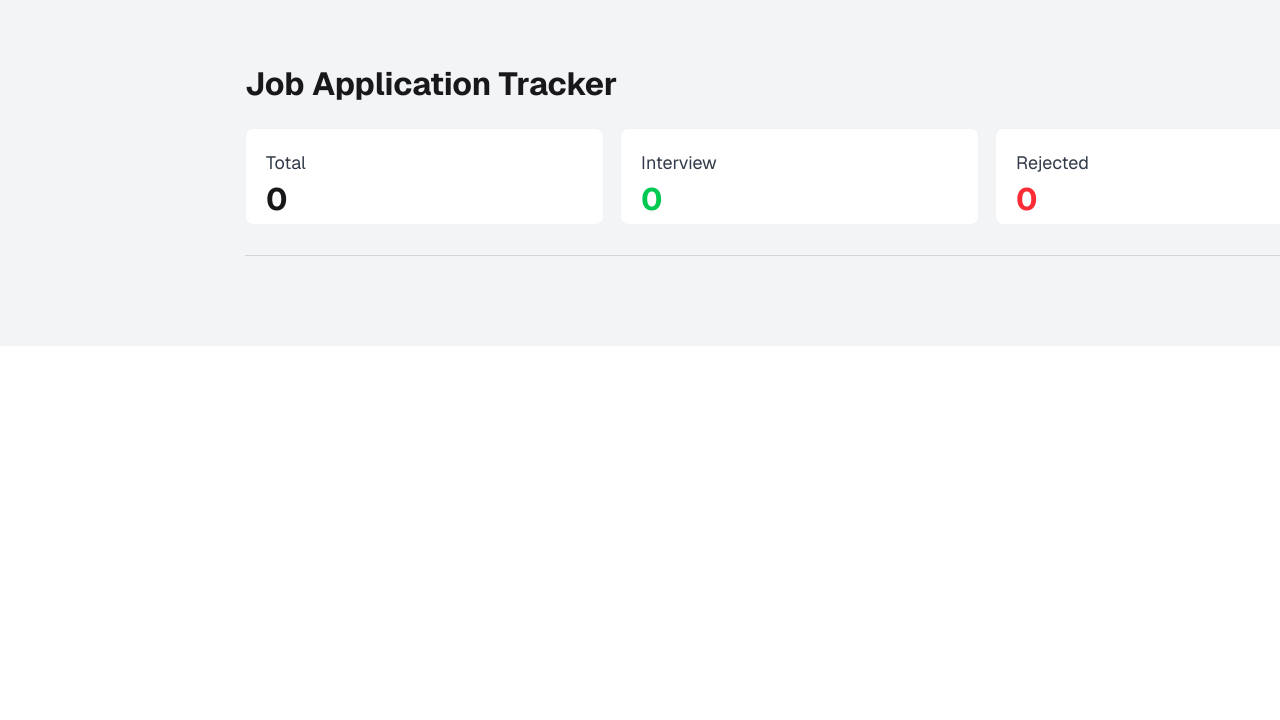
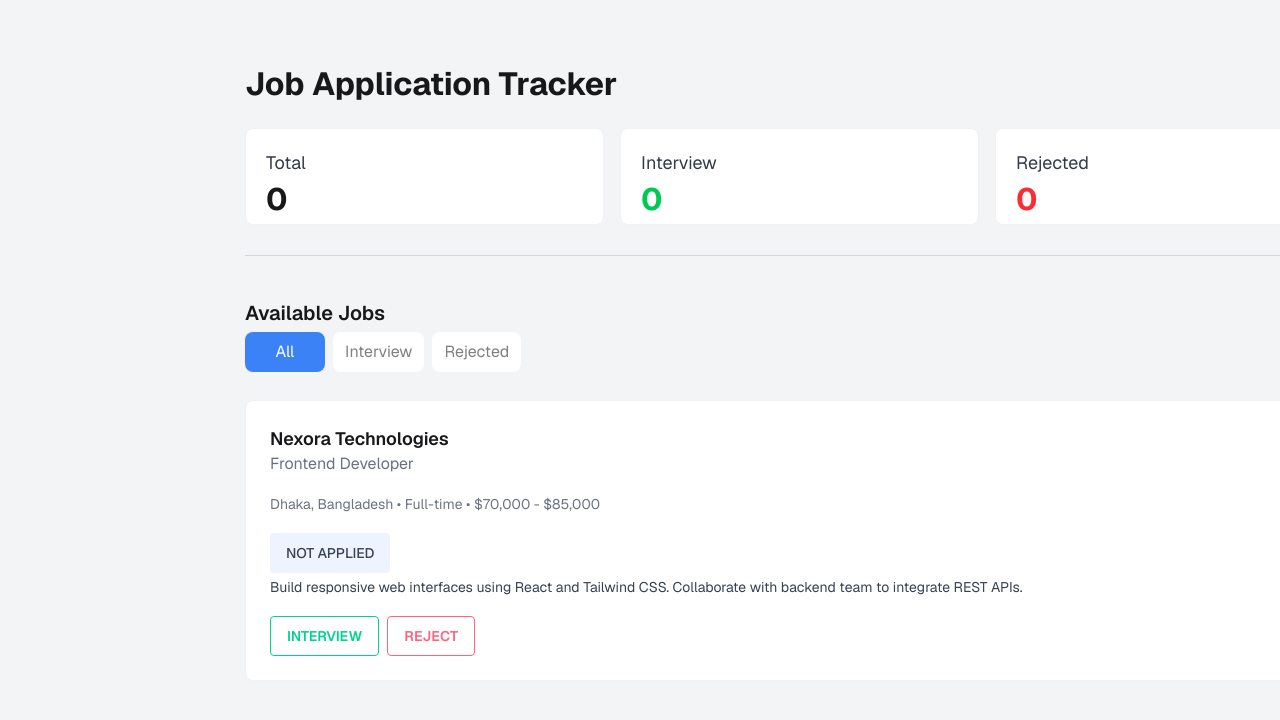
Before and after one commit to supayangit/ass4-b13-supayan, a plain HTML site: page index.html in a window 1280 px wide. Shown: the top 720 px of the page. Drawn offline with nearby package versions, Linux system fonts and the light colour scheme.

Commit message:
job section with header and container addad

```diff
--- a/index.html
+++ b/index.html
@@ -87,7 +87,74 @@
     </section>
 
     <hr class="mt-[20px] sm:mt-[30px] mb-[20px] sm:mb-[30px] border-t-[1px] border-gray-300">
+    <!-- jobs section -->
+    <section id="jobs-section" class="w-full">
+        <!-- jobs header and nav -->
+        <div id="job-stats" class="sticky top-0 z-40 py-[12px] bg-gray-100">
+            <div id="jobs-header" class="w-full flex justify-between mb-[4px]">
+                <h3 class="font-semibold text-[16px] sm:text-[20px] w-fit">Available Jobs</h3>
+                <div id="count-jobs-box" class="font-medium text-gray-500 flex gap-[2px] sm:gap-[4px]">
+                    <div id="count-type-item" style="display: none;">
+                        <span id="count-type">0</span> of
+                    </div>
+                    <span id="count-jobs">0</span> jobs
+                </div>
+            </div>
 
+            <div>
+                <ul id="navs-box" class="rounded-box gap-[4px] sm:gap-[8px]">
+                    <li data-filter="all" class="active nav-item"><a>All</a></li>
+                    <li data-filter="interview" class="nav-item"><a>Interview</a></li>
+                    <li data-filter="reject" class="nav-item"><a>Rejected</a></li>
+                </ul>
+            </div>
+        </div>
+        <!-- jobs container -->
+        <div id="jobs-container" class="mt-[12px] sm:mt-[16px] space-y-[12px] sm:space-y-[16px]">
+            <!-- 1 -->
+            <div
+                class="card-job p-[16px] sm:p-[24px] border border-[#F1F2F4] bg-white rounded-[8px] flex flex-col gap-[12px] sm:gap-[18px]">
+
+                <div class="flex justify-between">
+                    <div>
+                        <h3 class="text-[16px] sm:text-[18px] font-semibold mt-[0]">Nexora Technologies</h3>
+                        <p class="text-[14px] sm:text-[16px] text-gray-500">Frontend Developer</p>
+                    </div>
+                    <div
+                        class="btn-delete border border-gray-300 rounded-full flex items-center w-[28px] sm:w-[32px] h-[28px] sm:h-[32px] justify-center cursor-pointer">
+                        <i class="fa-regular fa-trash-can text-[11px] sm:text-[13px] text-gray-400"></i>
+                    </div>
+                </div>
+
+                <div class="text-[12px] sm:text-[14px] text-gray-500">
+                    <span>Dhaka, Bangladesh</span> •
+                    <span>Full-time</span> •
+                    <span>$70,000 - $85,000</span>
+                </div>
+
+                <div>
+                    <button
+                        class="btn-state w-full sm:w-fit btn btn-soft bg-[#EEF4FF] border-[0] mb-[2px] sm:mb-[4px] text-gray-700 font-medium text-[12px] sm:text-[14px]">NOT
+                        APPLIED</button>
+                    <p class="text-[12px] sm:text-[14px] text-gray-700">
+                        Build responsive web interfaces using React and Tailwind CSS.
+                        Collaborate with backend team to integrate REST APIs.
+                    </p>
+                </div>
+
+                <div class="flex flex-col sm:flex-row gap-[4px] sm:gap-[8px]">
+                    <button
+                        class="btn btn-outline btn-success btn-interview text-[12px] sm:text-[14px] w-full sm:w-auto">INTERVIEW</button>
+                    <button
+                        class="btn btn-outline btn-error btn-reject text-[12px] sm:text-[14px] w-full sm:w-auto">REJECT</button>
+                </div>
+            </div>
+
+
+
+        </div>
+
+    </section>
 
     <!-- script link -->
     <script src="script/machine.js"></script>
```
